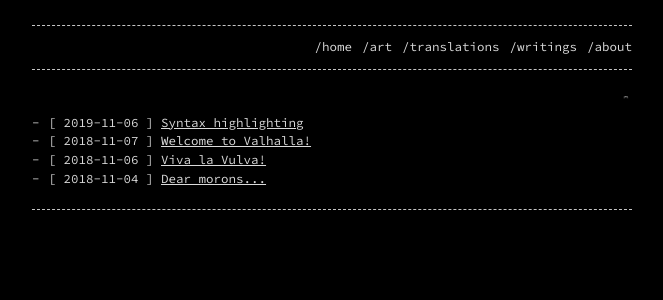
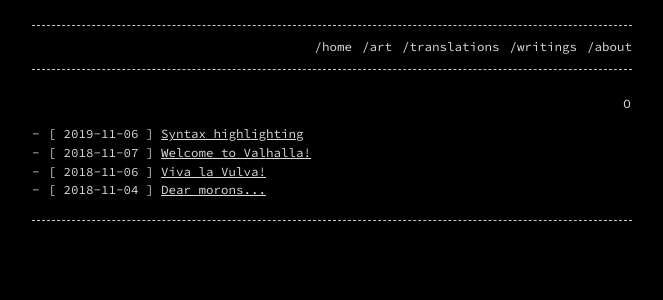
Before and after one commit to t11systems/t11systems.github.io, a Jekyll site: the page built from index.md, in a window 1280 px wide. Shown: the top 300 px of the page, without its empty margins (308-971 px from the left). Built offline with Jekyll 4.4.1, drawn with Linux system fonts in a browser that asks for light colours.

Commit message:
Update index.md

```diff
--- a/index.md
+++ b/index.md
@@ -4,8 +4,8 @@ layout: home
 permalink: /
 ---
 
-<marquee direction="down" height="12" behavior="alternate">
+<marquee direction="down" behavior="alternate">
   <marquee behavior="alternate">
-    *
+    O
   </marquee>
 </marquee>
```
